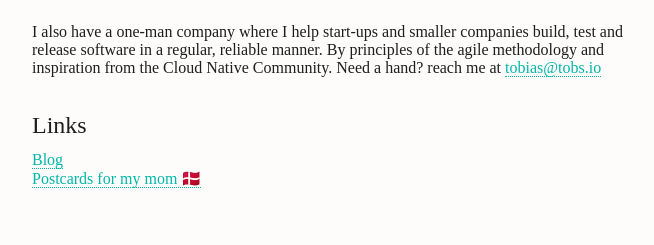
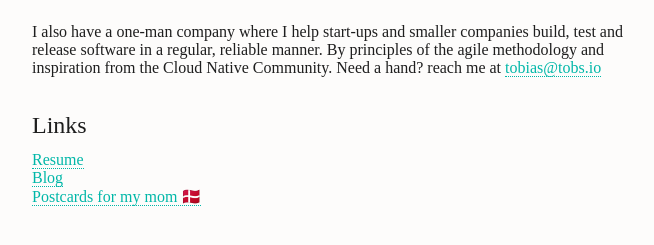
Before and after one commit to tobiasbrodersen/pages, a plain HTML site: page index.html in a window 1280 px wide. Shown: the part 189-434 px from the top of the page, without its empty margins (308-962 px from the left). Drawn offline with Linux system fonts and the light colour scheme; a web font is replaced by a local one.

Commit message:
add link to resume

```diff
--- a/index.html
+++ b/index.html
@@ -21,8 +21,9 @@
   </br>
   <h2>Links</h2>
   <p>
+  <a href="./cv.pdf">Resume</a>
+  <br />
   <a href="./blog">Blog</a>
   <br />
   <a href="./postcards">Postcards for my mom 🇩🇰</a>
-  </p>
 </body>
```
